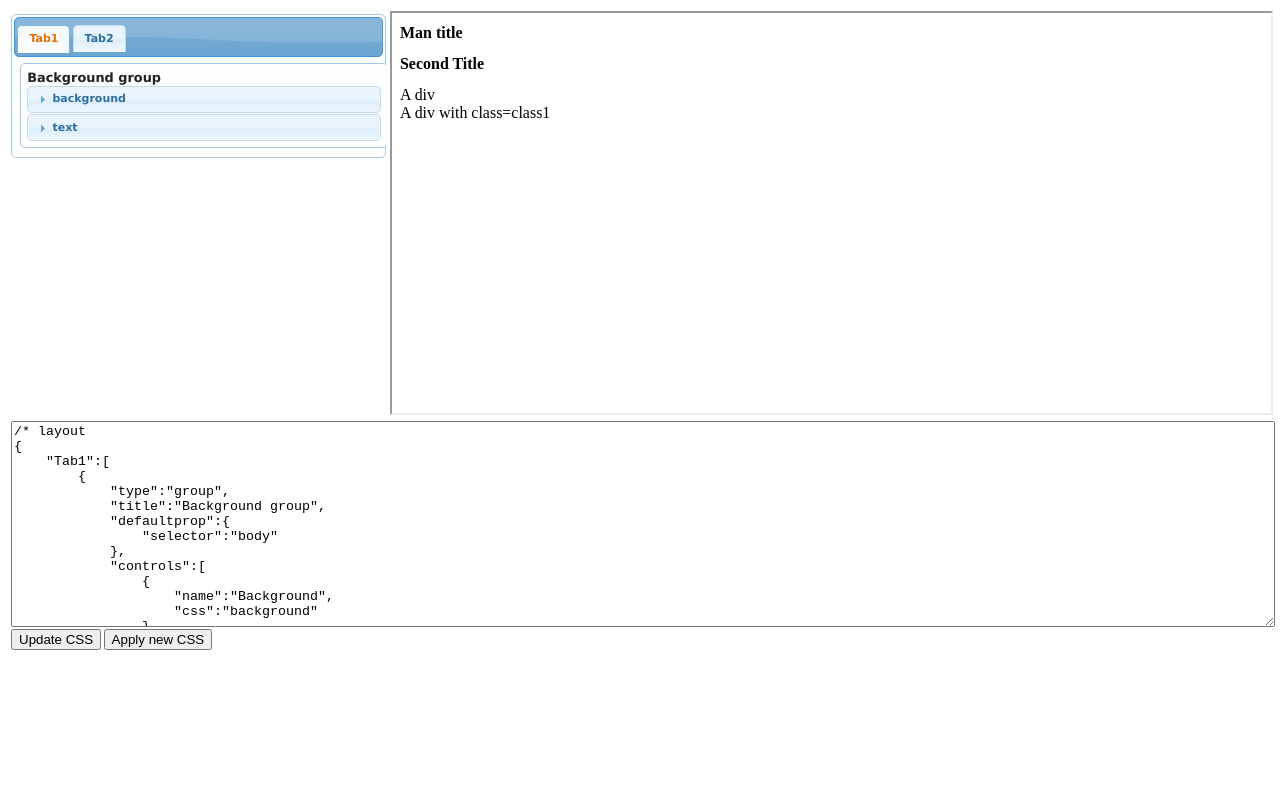
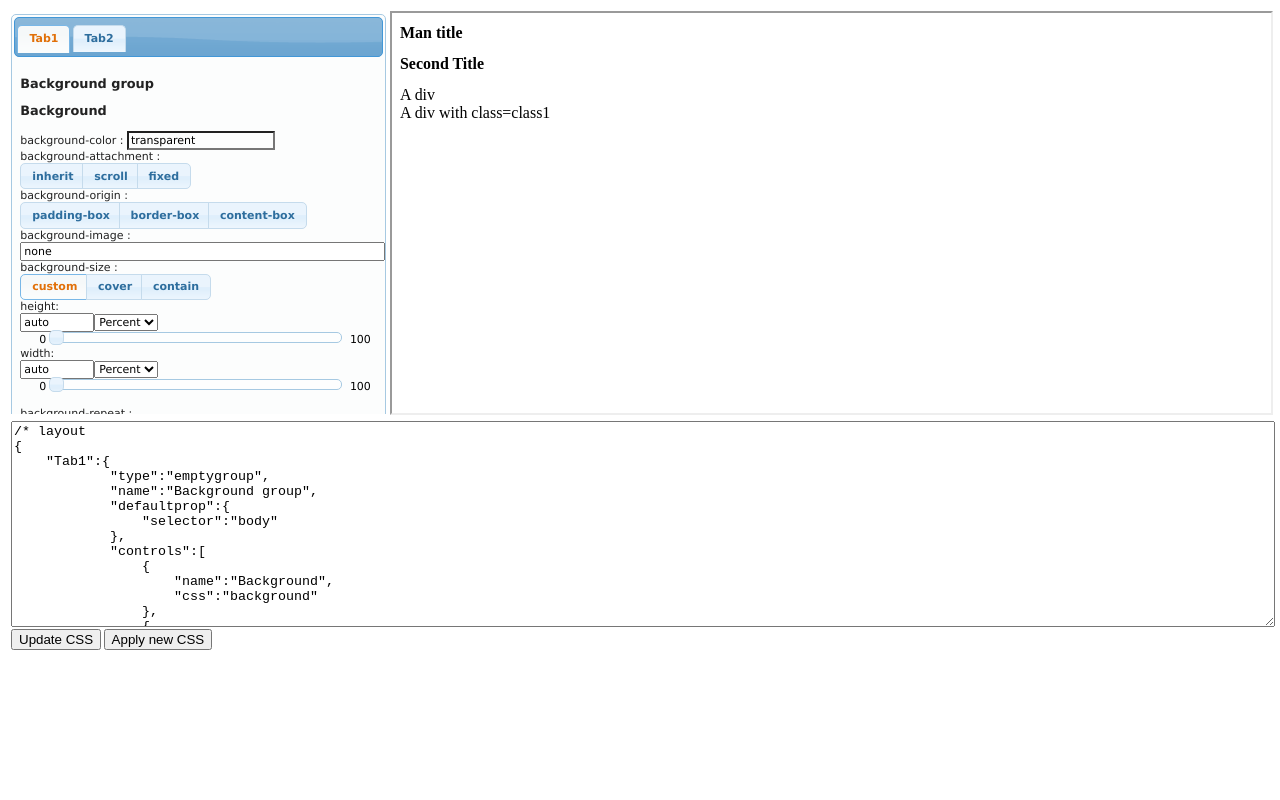
Before and after one commit to asdacap/styler, a plain HTML site: page demo.html in a window 1280 px wide. Drawn offline with Linux system fonts and the light colour scheme.

Commit message:
Updated the styler format with a more organized format.

```diff
--- a/styler.js
+++ b/styler.js
@@ -242,46 +242,13 @@ function Styler(args){
 
 	var accordioncounter = 0;
 	function buildcontrol(property, defaultprop) {
-		if (property.type == "group") {
-			var group = $("<div class='styler_group ui-corner-all ui-widget-content'>");
-			var innerdefprop = $.extend({}, defaultprop, property.defaultprop);
-			if (property.title) {
-				group.append("<h3>" + property.title + "</h3>")
-			}
-			var controls = property.controls;
-			for ( var index in controls) {
-				group.append(buildcontrol(controls[index], innerdefprop));
-			}
-			return group;
-		} else if (property.type == "accordion") {
-			accordioncounter = accordioncounter + 1;
-			var counter = accordioncounter;
-			var headerclass = "accordion" + counter.toString();
-			var group = $("<div class='styler_accordian_group'>");
-			var controls = property.controls;
-			var title;
-			if (property.title) {
-				title = property.title;
-			} else {
-				title = "no-title";
-			}
-			var innerdefprop = $.extend({}, defaultprop, property.defaultprop);
-			var header = $("<h3 class='" + headerclass + "'><a href='#'>" + title
-					+ "</a></h3>");
-			var content = $("<div class='cont'></div>");
-			for ( var index in controls) {
-				$(content).append(buildcontrol(controls[index], innerdefprop));
-			}
-			group.append(header);
-			group.append(content);
-			$(group).accordion({
-				active : false,
-				autoHeight : false,
-				header : "h3." + headerclass,
-				collapsible : true
-			});
-			return group;
-		} else {
+
+			if(property.type != undefined){
+				if(property.type != "control"){
+					return buildgroup(property,defaultprop);
+				}
+			}
+
 			if (!property.name) {
 				property.name = property.css;
 			}
@@ -295,6 +262,17 @@ function Styler(args){
 			var selector = property.selector;
 			var name = property.name;
 			var css = property.css;
+
+			if(property.container){
+				var tempcont={
+						type:property.container,
+						name:name,
+						controls:[property]
+				};
+				property.container=undefined;
+				return buildgroup(tempcont,defaultprop);
+			}
+
 			var thecontainer = $("<div class='styler_control'>");
 			var thebuilder;
 			var buildername;
@@ -310,32 +288,81 @@ function Styler(args){
 				thebuilder = defaultbuilder
 			}
 
-			if (styler_meta.nolabel.indexOf(css) == -1) {
-				if (property.container == "accordion") {
-					thecontainer.append("<h3><a href='#'>" + name + "</a></h3>");
-				} else {
-					thecontainer.append("<span>" + name + " : </span>");
-					if (styler_meta.nobr.indexOf(buildername) == -1) {
-						thecontainer.append("<br />");
-					} else {
-					}
-				}
+			if(styler_meta.nolabel.indexOf(css)==-1){
+		    	thecontainer.append("<span>"+name+" : </span>");
+		    	if(styler_meta.nobr.indexOf(buildername)==-1){
+		    		thecontainer.append("<br />");
+		    	}else{
+		    	}
 			}
 			if (thebuilder) {
-				thecontainer.append(thebuilder(stylerobj,selector, css, property.option));
+				thecontainer.append(thebuilder(stylerobj,property));
 			} else {
-				thecontainer.append(buildcontrol(styler_meta.predefcustomcss[property.css],
+				var newproperties=$.extend(true,{},styler_meta.predefcustomcss[property.css]);
+				newproperties.name=property.name;
+				property.name=undefined;
+				thecontainer.append(buildcontrol(newproperties,
 						property));
 			}
-			if (property.container == "accordion") {
-				$(thecontainer).accordion({
-					active : false,
-					autoHeight : false,
-					header : "h3",
-					collapsible : true
-				});
-			}
 			return thecontainer;
+	}
+
+	function buildgroup(property, defaultprop) {
+		var innerdefprop = $.extend({}, defaultprop, property.defaultprop);
+		var controls = property.controls;
+		var group=$("<div>");
+
+		if( property.type == undefined ){
+			property.type = "emptygroup";
+		}
+
+		if (property.type == "group") {
+			console.log("In a group "+property.name);
+			group = $("<div class='styler_group ui-corner-all ui-widget-content'>");
+			if (property.name) {
+				group.append("<h3>" + property.name + "</h3>")
+			}
+			for ( var index in controls) {
+				group.append(buildcontrol(controls[index], innerdefprop));
+			}
+			return group;
+		} else if (property.type == "emptygroup"){
+			console.log("In an emptygroup "+property.name);
+			group = $("<div>");
+			if (property.name) {
+				group.append("<h3>" + property.name + "</h3>")
+			}
+			for ( var index in controls) {
+				group.append(buildcontrol(controls[index], innerdefprop));
+			}
+			return group;
+		} else if (property.type == "accordion") {
+			accordioncounter = accordioncounter + 1;
+			var counter = accordioncounter;
+			var headerclass = "accordion" + counter.toString();
+			var group = $("<div class='styler_group styler_accordian_group'>");
+			var controls = property.controls;
+			var name;
+			if (property.name) {
+				name = property.name;
+			} else {
+				name = "no-title";
+			}
+			var header = $("<h3 class='" + headerclass + "'><a href='#'>" + name
+					+ "</a></h3>");
+			var content = $("<div class='cont'></div>");
+			for ( var index in controls) {
+				$(content).append(buildcontrol(controls[index], innerdefprop));
+			}
+			group.append(header);
+			group.append(content);
+			$(group).accordion({
+				active : false,
+				autoHeight : false,
+				header : "h3." + headerclass,
+				collapsible : true
+			});
+			return group;
 		}
 	}
 
@@ -354,9 +381,7 @@ function Styler(args){
 			var thediv = $("<div id='" + newid + "'></div>");
 			tabmenu.append("<li><a href='#" + newid + "'>" + page + "</a></li>");
 			var properties = layout[page];
-			for (property in properties) {
-				thediv.append(buildcontrol(properties[property]));
-			}
+			thediv.append(buildgroup(properties));
 			tempdiv.append(thediv);
 		}
 		tempdiv.prepend(tabmenu);
@@ -687,7 +712,9 @@ styler_meta={};
 function initbuilders() {
 
 	function radiobuilder(theval) {
-		function builder(stylerobj,selector, cssproperty, option) {
+		function builder(stylerobj,option) {
+			var selector=option.selector;
+			var cssproperty=option.css;
 			var values = theval;
 			if (option && option.values) {
 				$.extend(values, option.values);
@@ -739,7 +766,9 @@ function initbuilders() {
 	}
 
 	function foursliderbuilder(defoption) {
-		function thebuilder(stylerobj,selector, css, prefoption) {
+		function thebuilder(stylerobj,prefoption) {
+			var selector=prefoption.selector;
+			var cssproperty=prefoption.css;
 			var option = {
 				min : 0,
 				max : 100,
@@ -903,7 +932,9 @@ function initbuilders() {
 	}
 
 	function selectionbuilder(values) {
-		function builder(stylerobj,selector, cssproperty) {
+		function builder(stylerobj,option) {
+			var selector=option.selector;
+			var cssproperty=option.css;
 			var container = $("<select>");
 			for ( var index in values) {
 				var value = values[index];
@@ -921,7 +952,9 @@ function initbuilders() {
 		return builder;
 	}
 
-	function defaultbuilder(stylerobj,selector, cssproperty) {
+	function defaultbuilder(stylerobj,option) {
+		var selector=option.selector;
+		var cssproperty=option.css;
 		var theinput = $("<input class='default'>");
 		$(theinput).change(function() {
 			stylerobj.modifycss(selector, cssproperty, $(theinput).val());
@@ -932,7 +965,9 @@ function initbuilders() {
 		stylerobj.registercsshandler(selector, cssproperty, handler);
 		return theinput;
 	}
-	function checkbox(stylerobj,selector, cssproperty, options) {
+	function checkbox(stylerobj,option) {
+		var selector=option.selector;
+		var cssproperty=option.css;
 		var checkval = options.checked;
 		var uncheckval = options.unchecked;
 		var theinput = $("<input type='checkbox'>");
@@ -956,7 +991,9 @@ function initbuilders() {
 		return theinput;
 	}
 
-	function boxshadowbuilder(stylerobj,selector, cssprop, options) {
+	function boxshadowbuilder(stylerobj,options) {
+		var selector=option.selector;
+		var cssprop=option.css;
 
 		var container = $("<div class='ui-corner-all ui-widget-content' style='padding:1ex'>");
 		var shadowoverall = $('<input></input>');
@@ -1142,7 +1179,9 @@ function initbuilders() {
 		return container;
 	}
 
-	function colourbuilder(stylerobj,selector, cssprop, options) {
+	function colourbuilder(stylerobj,option) {
+		var selector=option.selector;
+		var cssprop=option.css;
 		var input = $("<input>");
 		input.ColorPicker({
 			onShow : function(colpkr) {
@@ -1180,7 +1219,9 @@ function initbuilders() {
 		return input;
 	}
 
-	function textshadowbuilder(stylerobj,selector, cssprop, option) {
+	function textshadowbuilder(stylerobj,option) {
+		var selector=option.selector;
+		var cssprop=option.css;
 
 		var textshadowcolorinput = $('<input>');
 		var textshadowhoffsetslider = $('<div>');
@@ -1296,7 +1337,10 @@ function initbuilders() {
 		return container;
 	}
 
-	function backgroundrepeatbuilder(stylerobj,selector, cssprop, option) {
+	function backgroundrepeatbuilder(stylerobj,option) {
+		var selector=option.selector;
+		var cssprop=option.css;
+
 		var container = $("<div>");
 		var backgroundimagerepeatx = $('<input type="checkbox">');
 		var backgroundimagerepeaty = $('<input type="checkbox">');
@@ -1385,7 +1429,10 @@ function initbuilders() {
 		return container;
 	}
 
-	function backgroundurlbuilder(stylerobj,selector, cssproperty) {
+	function backgroundurlbuilder(stylerobj,option) {
+		var selector=option.selector;
+		var cssproperty=option.css;
+
 		var backgroundimageurlinput = $("<input style='width:100%;'>");
 		var extractor = /url\((.*)\)/;
 		$(backgroundimageurlinput).change(function() {
@@ -1410,7 +1457,10 @@ function initbuilders() {
 		return container;
 	}
 	function sliderbuilder(defoption) {
-		function innerbuilder(stylerobj,selector, cssprop, option) {
+		function innerbuilder(stylerobj,option) {
+			var selector=option.selector;
+			var cssprop=option.css;
+
 			var predefoption = {
 				cssprop : cssprop,
 				selector : selector,
@@ -1433,7 +1483,11 @@ function initbuilders() {
 		return innerbuilder;
 	}
 
-	function backgroundsizebuilder(stylerobj,selector, cssprop, option) {
+	function backgroundsizebuilder(stylerobj,option) {
+
+		var selector=option.selector;
+		var cssprop=option.css;
+
 		var slideroption = {
 			cssprop : cssprop,
 			selector : selector,
@@ -1569,8 +1623,8 @@ function initbuilders() {
 
 	styler_meta.predefcustomcss = {
 		"text" : {
-			type : "accordion",
-			"title" : "text",
+			"type":"emptygroup",
+			"name" : "text",
 			"controls" : [ {
 				"css" : "font-family"
 			}, {
@@ -1588,8 +1642,8 @@ function initbuilders() {
 			} ]
 		},
 		"background" : {
-			type : "accordion",
-			"title" : "background",
+			"type":"emptygroup",
+			"name" : "background",
 			"controls" : [ {
 				"css" : "background-color"
 			}, {
@@ -1605,8 +1659,8 @@ function initbuilders() {
 			} ]
 		},
 		"border" : {
-			type : "accordion",
-			"title" : "border",
+			"type":"emptygroup",
+			"name" : "border",
 			"controls" : [ {
 				"css" : "border-style"
 			}, {
```
Also changed, not shown: democss.css (+9 -10 lines).
